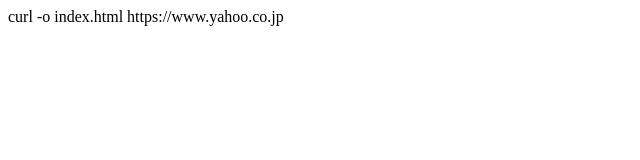
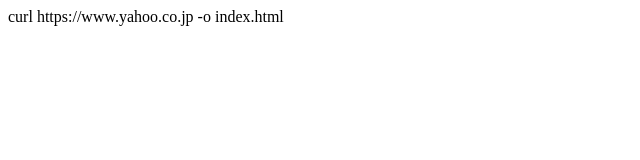
Before and after one commit to Rxwestx/w3-lesson, a plain HTML site: page index.html in a window 1280 px wide. Shown: the full height of the page, 0-640 px from the left. Drawn offline with Linux system fonts and the light colour scheme.

Commit message:
YahooURL出力

```diff
--- a/index.html
+++ b/index.html
@@ -8,7 +8,8 @@
 </head>
 
 <body>
-  curl -o index.html https://www.yahoo.co.jp
+  curl https://www.yahoo.co.jp -o index.html
+
 
 </body>
 
```
